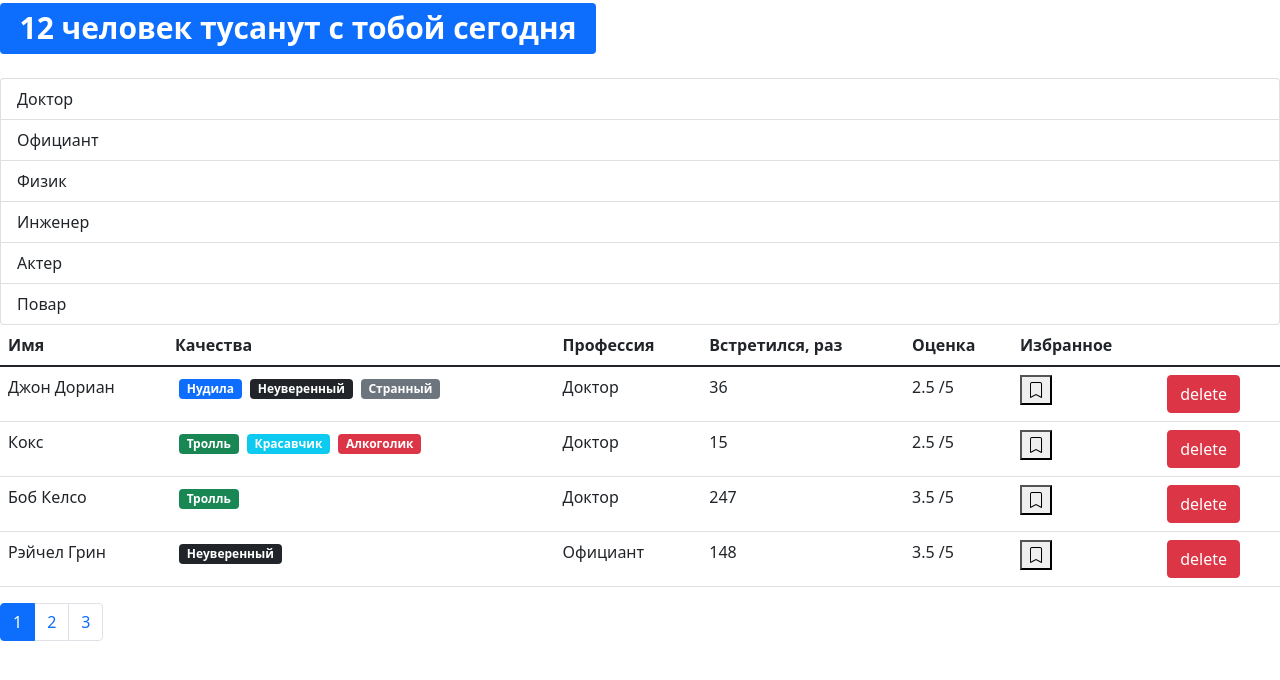
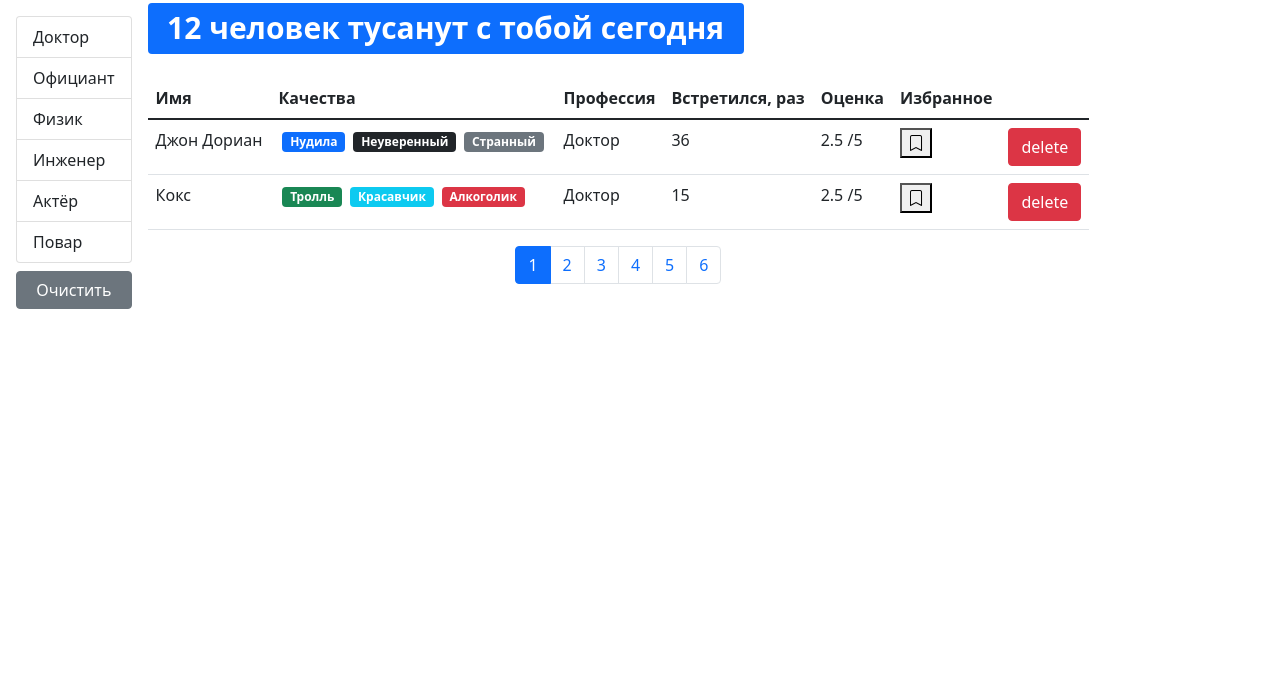
Before and after one commit to victorbobkov/fast-company, a React (Create React App) app: page / in a window 1280 px wide. Shown: the top 680 px of the page. Built offline with nearby package versions, Linux system fonts and the light colour scheme.

Commit message:
Updated text

```diff
--- a/src/App.js
+++ b/src/App.js
@@ -1,7 +1,6 @@
 import React, {useState} from 'react'
 import Users from './components/Users'
 import api from './api'
-import SearchStatus from './components/SearchStatus'
 
 const App = () => {
    const [users, setUsers] = useState(api.users.fetchAll())
@@ -22,7 +21,6 @@ const App = () => {
 
    return (
       <div>
-         <SearchStatus length={users.length} />
          <Users
             onDelete={handleDelete}
             onToggleBookmark={handleToggleBookmark}
--- a/src/api/fake.api/professions.api.js
+++ b/src/api/fake.api/professions.api.js
@@ -3,7 +3,7 @@ export const professions = {
    waiter: { _id: "67rdca3eeb7f6fgeed471820", name: "Официант" },
    physics: { _id: "67rdca3eeb7f6fgeed471814", name: "Физик" },
    engineer: { _id: "67rdca3eeb7f6fgeed471822", name: "Инженер" },
-   actor: { _id: "67rdca3eeb7f6fgeed471824", name: "Актер" },
+   actor: { _id: "67rdca3eeb7f6fgeed471824", name: "Актёр" },
    cook: { _id: "67rdca3eeb7f6fgeed471829", name: "Повар" }
 }
 
--- a/src/components/Users.jsx
+++ b/src/components/Users.jsx
@@ -5,12 +5,15 @@ import Pagination from './Pagination'
 import User from './User'
 import api from '../api'
 import GroupList from './groupList'
+import SearchStatus from './SearchStatus'
 
-const Users = ({ users: allUsers, ...rest }) => {
+const Users = ({users: allUsers, ...rest}) => {
    const [currentPage, setCurrentPage] = useState(1)
    const [professions, setProfession] = useState()
-   const count = allUsers.length
-   const pageSize = 4
+   const [selectedProf, setSelectedProf] = useState()
+
+   const pageSize = 2
+
    useEffect(() => {
       api.professions.fetchAll()
          .then((data) => {
@@ -18,28 +21,52 @@ const Users = ({ users: allUsers, ...rest }) => {
          })
    }, [])
 
-   const handleProfessionSelect = (params) => {
-      console.log(params)
+   useEffect(() => {
+      setCurrentPage(1)
+   }, [selectedProf])
+
+   const handleProfessionSelect = item => {
+      setSelectedProf(item)
    }
 
    const handlePageChange = (pageIndex) => {
       setCurrentPage(pageIndex)
    }
 
-   const usersCrop = paginate(allUsers, currentPage, pageSize)
+   const filteredUsers = selectedProf
+      ? allUsers.filter((user) => user.profession === selectedProf)
+      : allUsers
+
+   const count = filteredUsers.length
+
+   const usersCrop = paginate(filteredUsers, currentPage, pageSize)
+
+   const clearFilter = () => {
+      setSelectedProf()
+   }
+
    return (
-      <>
+      <div className="d-flex">
          {professions && (
+            <div className="d-flex flex-column flex-shrink-0 p-3">
                <GroupList
+                  selectedItem={selectedProf}
                   items={professions}
                   onItemSelect={handleProfessionSelect}
-               valueProperty="_id"
-               contentProperty="name"
                />
+               <button
+                  className="btn btn-secondary mt-2"
+                  onClick={clearFilter}
+               >
+                  Очистить
+               </button>
+            </div>
          )}
 
+         <div className="d-flex flex-column">
+            <SearchStatus length={count} />
+            {count > 0 && (
 
-         {count > 0 && (
                <table className="table">
                   <thead>
                   <tr>
@@ -49,23 +76,26 @@ const Users = ({ users: allUsers, ...rest }) => {
                      <th scope="col">Встретился, раз</th>
                      <th scope="col">Оценка</th>
                      <th scope="col">Избранное</th>
-                  <th />
+                     <th/>
                   </tr>
                   </thead>
                   <tbody>
                   {usersCrop.map((user) => (
-                  <User {...rest} {...user} key={user._id} />
+                     <User {...rest} {...user} key={user._id}/>
                   ))}
                   </tbody>
                </table>
             )}
+            <div className="d-flex justify-content-center">
                <Pagination
                   itemsCount={count}
                   pageSize={pageSize}
                   currentPage={currentPage}
                   onPageChange={handlePageChange}
                />
-      </>
+            </div>
+         </div>
+      </div>
    )
 }
 Users.propTypes = {
--- a/src/components/groupList.jsx
+++ b/src/components/groupList.jsx
@@ -1,13 +1,18 @@
 import React from 'react'
 import PropTypes from 'prop-types'
 
-const GroupList = ({items, valueProperty, contentProperty}) => {
+const GroupList = ({items, valueProperty, contentProperty, onItemSelect, selectedItem}) => {
    return (
       <ul className="list-group">
          {Object.keys(items).map(item => (
             <li
                key={items[item][valueProperty]}
-               className="list-group-item"
+               className={
+                  'list-group-item' +
+                  (items[item] === selectedItem ? ' active' : '')
+                  }
+               onClick={() => onItemSelect(items[item])}
+               role="button"
             >
                {items[item][contentProperty]}
             </li>
@@ -16,10 +21,17 @@ const GroupList = ({items, valueProperty, contentProperty}) => {
    )
 }
 
+GroupList.defaultProps = {
+   valueProperty: '_id',
+   contentProperty: 'name'
+}
+
 GroupList.propTypes = {
    items: PropTypes.object.isRequired,
    valueProperty: PropTypes.string.isRequired,
-   contentProperty: PropTypes.string.isRequired
+   contentProperty: PropTypes.string.isRequired,
+   onItemSelect: PropTypes.func,
+   selectedItem: PropTypes.object,
 }
 
 export default GroupList
```
Lines whose indentation alone changed are shown as unchanged.
